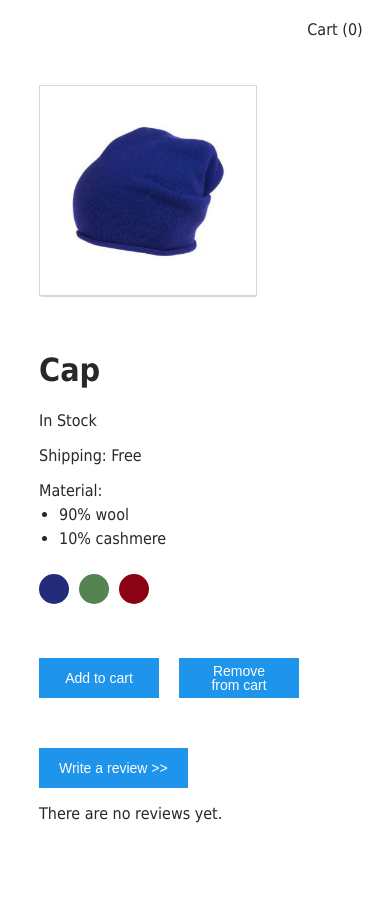
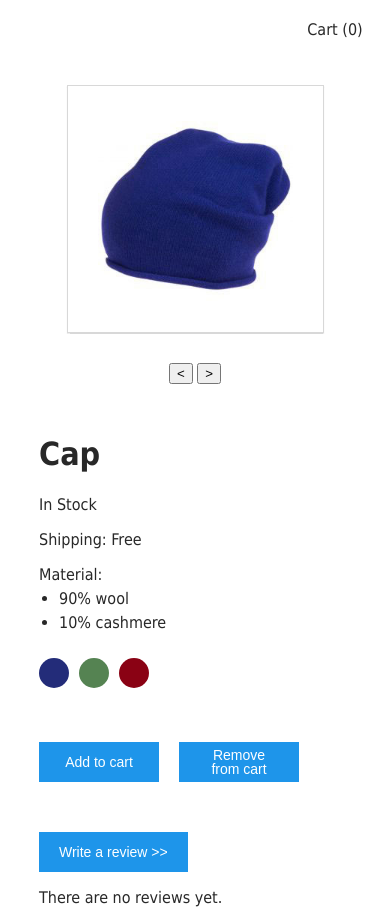
Before and after one commit to joanka/shopping-card, a plain HTML site: page index.html in a window 390 px wide. Before the commit the page ends 844 px from the top, so only its background shows below. Drawn offline with nearby package versions, Linux system fonts and the light colour scheme.

Commit message:
added simple image slider

```diff
--- a/main.css
+++ b/main.css
@@ -19,20 +19,28 @@ body {
   display: flex;
 }
 
-.product-card__image {
+.product-card__image-box {
   flex-basis: 600px;
+  display: flex;
+  flex-direction: column;
+  justify-content: center;
+  align-items: center;
 }
 
-img {
+.product-card__image {
   border: 1px solid #d8d8d8;
   width: 50%;
-  margin: 40px 80px;
+  margin: 30px 80px;
   padding: 35px  30px 25px;
   box-shadow: 0px .5px 1px #d8d8d8;
 }
 
+.product-card__nav {
+  padding-bottom: 30px;
+}
+
 .product-card__info {
-  margin: 10px 40px 0 0;
+  margin: 0 40px 0 0;
 }
 
 .product-info__list {
@@ -104,9 +112,10 @@ img {
     flex-direction: column;
   }
 
-  .product-card__image {
+  .product-card__image-box {
     flex-basis: 100%;
   }
+
   .product-card__info {
     margin-top: 0;
     padding: 0 10vw;
--- a/main.js
+++ b/main.js
@@ -8,8 +8,14 @@ Vue.component('Product', {
   template:`
   <div className="product-wrapper">
     <div class="product-card">
-      <div class="product-card__image">
-        <img :src="image" />
+      <div class="product-card__image-box">
+        <img class="product-card__image"
+        :src="image"
+        />
+        <div class="product-card__nav">
+          <button class="product-card__prev" @click="switchToPrev"><</button>
+          <button class="product-card__next" @click="switchToNext">></button>
+        </div>
       </div>
       <div class="product-card__info product-info">
         <h1>{{ product }}</h1>
@@ -37,7 +43,10 @@ Vue.component('Product', {
           </button>
         </div>
       </div>
+
     </div>
+
+
     <div class="product-review">
       <button class="btn" @click="productReview = !productReview">Write a review >></button>
       <Product-review class="product-review__form" v-if="productReview" @review-submitted="addReview"></Product-review>
@@ -95,6 +104,18 @@ Vue.component('Product', {
     addReview(productReview) {
       this.reviews.push(productReview);
       this.productReview = false;
+    },
+    switchToNext() {
+      this.selectedVariant++;
+      if (this.selectedVariant >= this.variants.length) {
+        this.selectedVariant = 0
+      }
+    },
+    switchToPrev() {
+      this.selectedVariant--;
+      if (this.selectedVariant < 0) {
+        this.selectedVariant = this.variants.length - 1
+      }
     }
   },
   computed: {
```
